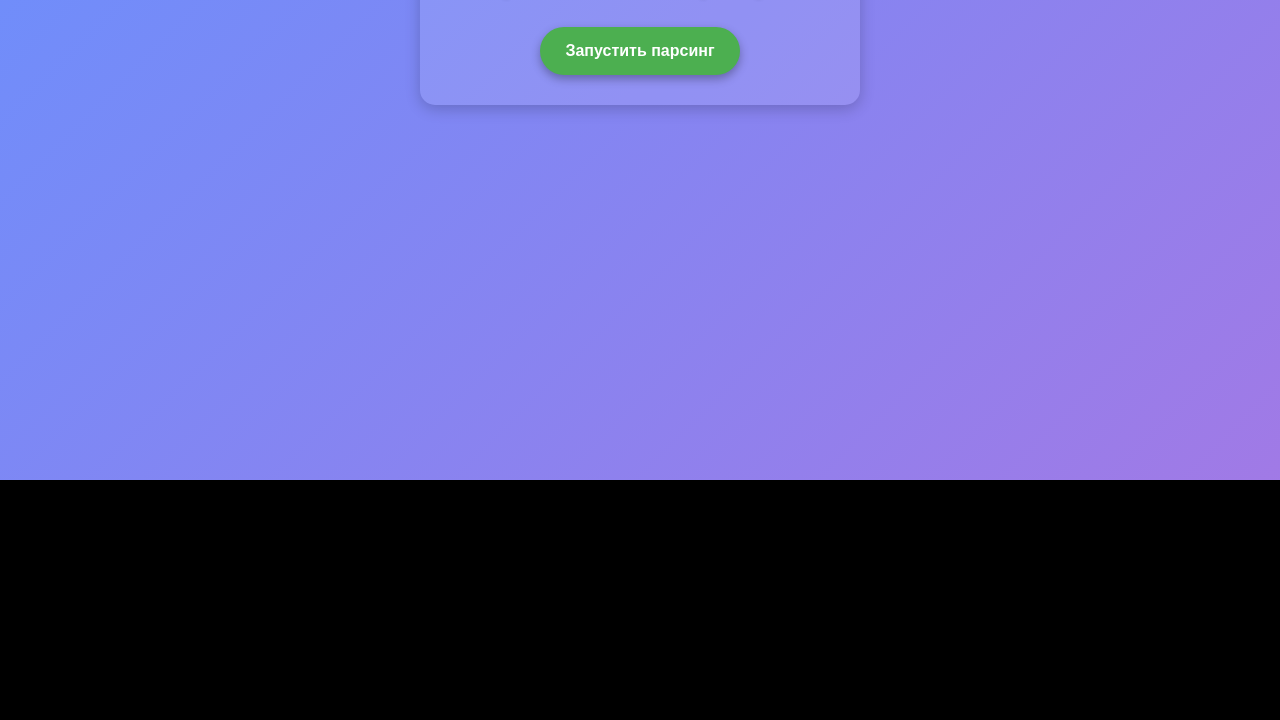
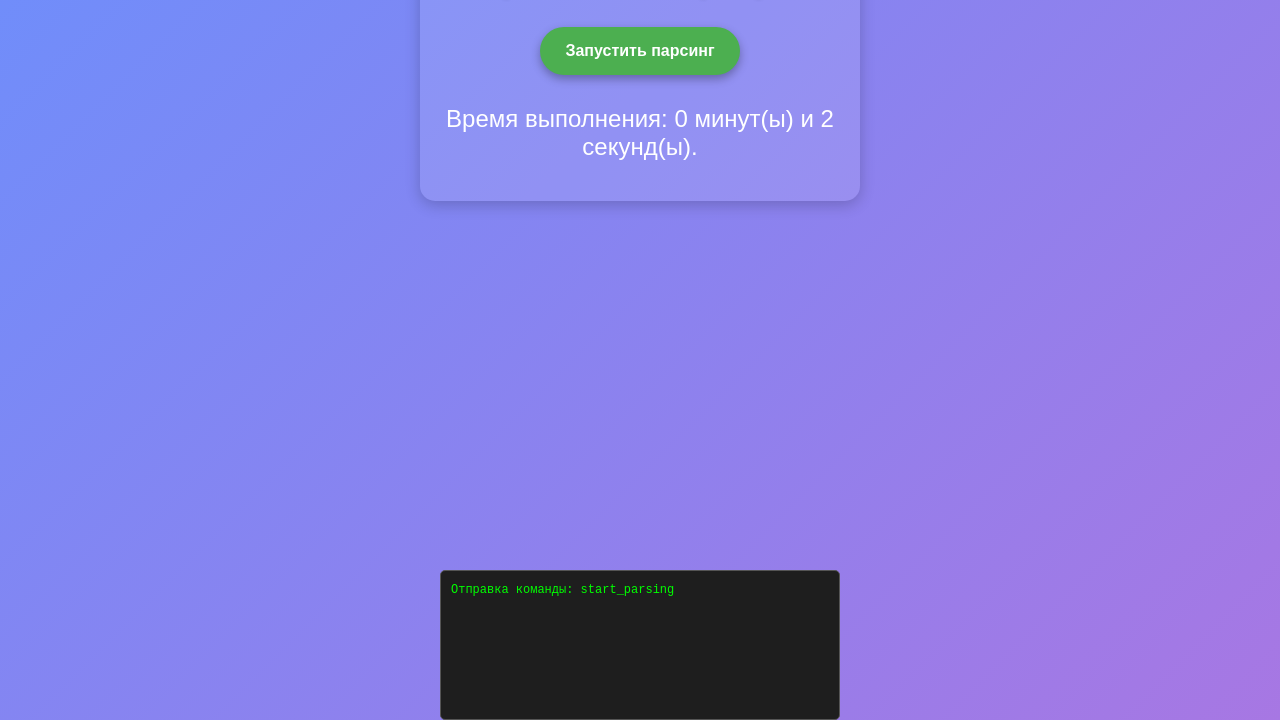
Before and after one commit to thisisbaza/thisisbaza.github.io, a plain HTML site: page index.html in a window 1280 px wide. Both pictures are taken after a click on the button "Запустить парсинг". Shown: the part 80-800 px from the top of the page. Drawn offline with Linux system fonts and the light colour scheme.

Commit message:
Update index.html

```diff
--- a/index.html
+++ b/index.html
@@ -79,15 +79,18 @@
 
         /* Консоль */
         .console {
-            width: 100%;
-            height: 30%;
-            background-color: black;
-            color: #00ff00;
-            font-family: 'Courier New', Courier, monospace;
-            font-size: 14px;
+            width: 90%;
+            max-width: 400px;
+            height: 150px; /* Уменьшена высота */
+            background-color: #1e1e1e; /* Тёмно-серый фон */
+            color: #00ff00; /* Светло-зелёный текст */
+            font-family: 'Ubuntu Mono', monospace; /* Шрифт как в Ubuntu */
+            font-size: 12px;
             overflow-y: auto;
             padding: 10px;
             box-sizing: border-box;
+            border-radius: 5px; /* Скруглённые углы */
+            border: 1px solid #555; /* Лёгкая рамка */
         }
 
         .console p {
@@ -141,7 +144,7 @@
             isParsing = true;
             elapsedTime = 0;
             startTimer();
-            console.log("Отправка команды: start_parsing"); // Лог для отладки
+            logToConsole("Отправка команды: start_parsing");
             Telegram.WebApp.sendData(JSON.stringify({ action: 'start_parsing' }));
             startBtn.style.display = 'none';
             stopBtn.style.display = 'inline-block';
@@ -149,13 +152,12 @@
             logToConsole("Парсинг запущен...");
         });
 
-
-
         // Остановка парсинга
         stopBtn.addEventListener('click', () => {
             if (!isParsing) return;
             isParsing = false;
             stopTimer();
+            logToConsole("Отправка команды: stop_parsing");
             Telegram.WebApp.sendData(JSON.stringify({ action: 'stop_parsing' }));
             startBtn.style.display = 'inline-block';
             stopBtn.style.display = 'none';
@@ -180,13 +182,14 @@
 
         // Получение состояния от бота при открытии
         Telegram.WebApp.onEvent("web_app_open", () => {
+            logToConsole("Получение состояния...");
             Telegram.WebApp.sendData(JSON.stringify({ action: "get_status" }));
-            logToConsole("Получение состояния...");
         });
 
         // Обработка состояния или статистики от бота
         Telegram.WebApp.onEvent("web_app_data", (data) => {
             const parsedData = JSON.parse(data);
+            logToConsole(`Получены данные: ${JSON.stringify(parsedData)}`);
             if (parsedData.action === "status") {
                 // Восстановление состояния
                 isParsing = parsedData.is_parsing;
@@ -211,3 +214,17 @@
                     <p>Остатки добавлены: ${parsedData.stocks_added}</p>
                     <p>Рейтинги добавлены: ${parsedData.ratings_added}</p>
                     <p>Отзывы добавлены: ${parsedData.reviews_added}</p>
+                    <p>Общее время: ${parsedData.elapsed_time}</p>
+                `;
+                isParsing = false;
+                startBtn.style.display = 'inline-block';
+                stopBtn.style.display = 'none';
+                logToConsole("Парсинг завершён.");
+            }
+        });
+
+        // Инициализация Web App
+        Telegram.WebApp.ready();
+    </script>
+</body>
+</html>
```
